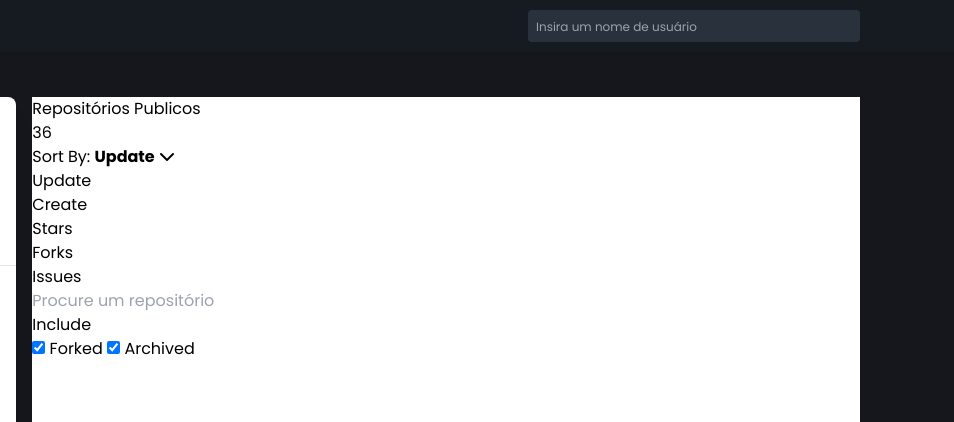
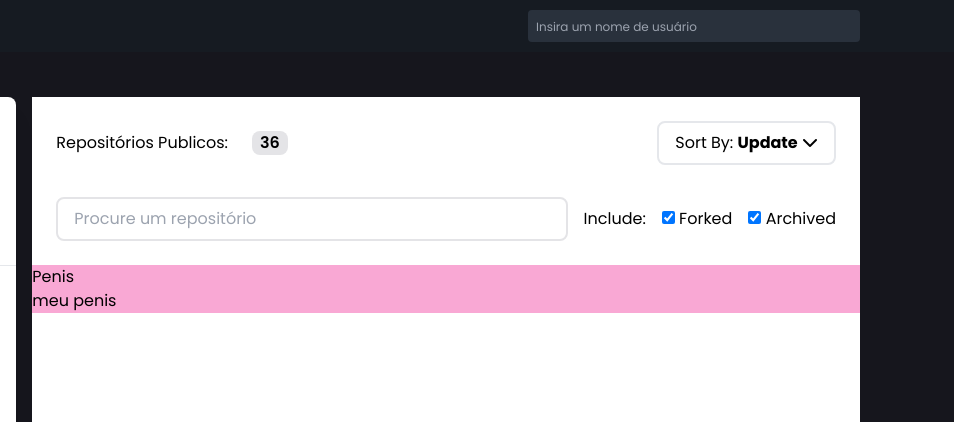
Before and after one commit to William-italia/GitExplorer, a plain HTML site: page perfil.html in a window 1280 px wide. Shown: the top 422 px of the page, 326-1280 px from the left. Drawn offline with nearby package versions, Linux system fonts and the light colour scheme.

Commit message:
feat: arrumando layout no cllr

```diff
--- a/perfil.html
+++ b/perfil.html
@@ -55,7 +55,8 @@
     </nav>
 
     <!-- container content-->
-    <div id="content-container" class="md:px-[1.5rem] md:py-[2.8rem] lg:max-w-[1140px] lg:mx-auto lg:flex lg:gap-4">
+    <div id="content-container"
+        class="flex flex-col gap-8 md:px-[1.5rem] md:py-[2.8rem] lg:max-w-[1140px] lg:mx-auto lg:flex-row lg:gap-4">
         <!-- perfil-container -->
         <ul id="listbio" class=" bg-white md:rounded-lg shadow-xl lg:w-[30%]">
             <li id="profile" class="flex flex-col items-center text-center px-[1.1rem] py-[1.5rem] border-b-[1px]">
@@ -93,19 +94,19 @@
 
         <!-- repos-container -->
         <section id="repos" class="bg-white w-full">
-            <div>
-                <ul>
-                    <li>
-                        <h2>Repositórios Publicos</h2>
-                        <span>36</span>
+            <div class="px-[1.5rem] py-[1.5rem]">
+                <ul class="md:flex md:items-center md:justify-between md:mb-8">
+                    <li class="flex items-center mb-8 md:mb-0 gap-6">
+                        <h2 class="">Repositórios Publicos:</h2>
+                        <span class="bg-zinc-200 px-2 rounded-lg font-[600]">36</span>
                     </li>
                     <div>
-                        <button>
+                        <button class="border-2 px-4 py-2 rounded-lg">
                             <span>Sort By: </span>
-                            <strong>Update</strong>
+                            <strong id="status">Update</strong>
                             <i class="fa-solid fa-chevron-down"></i>
                         </button>
-                        <ul id="dropdonw" class="">
+                        <ul id="dropdonw" class="hidden">
                             <li>
                                 <a href="#" data-slug="updated_at">Update</a>
                             </li>
@@ -125,10 +126,12 @@
 
                     </div>
                 </ul>
-                <div>
-                    <input type="text" placeholder="Procure um repositório">
-                    <div>
-                        <h5>Include</h5>
+                <div class="md:flex md:items-center w-full md:justify-between">
+                    <input type="text"
+                        class="w-auto lg:flex-grow mr-4 my-4 md:my-0 px-4 py-2 rounded-lg border-2 border-zinc-200"
+                        placeholder="Procure um repositório">
+                    <div class="flex space-x-4">
+                        <h5>Include:</h5>
                         <label for="">
                             <input type="checkbox" value="true" checked>
                             <span>Forked</span>
@@ -140,6 +143,12 @@
                     </div>
                 </div>
             </div>
+            <ul>
+                <li class="bg-pink-300">
+                    <h1>Penis</h1>
+                    <p>meu penis</p>
+                </li>
+            </ul>
         </section>
 
         <!-- up -->
```
